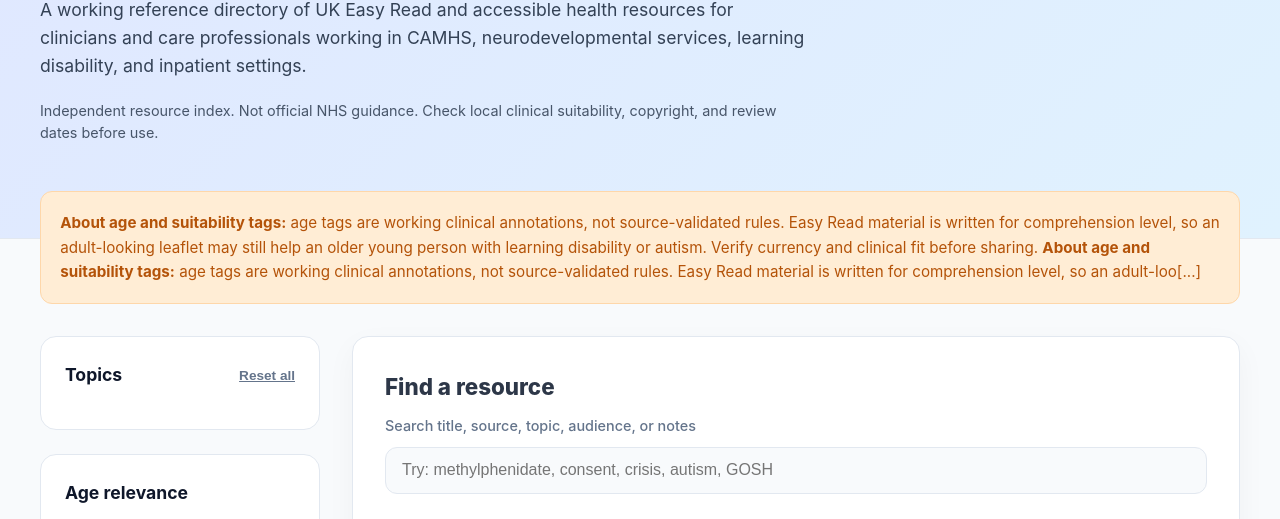
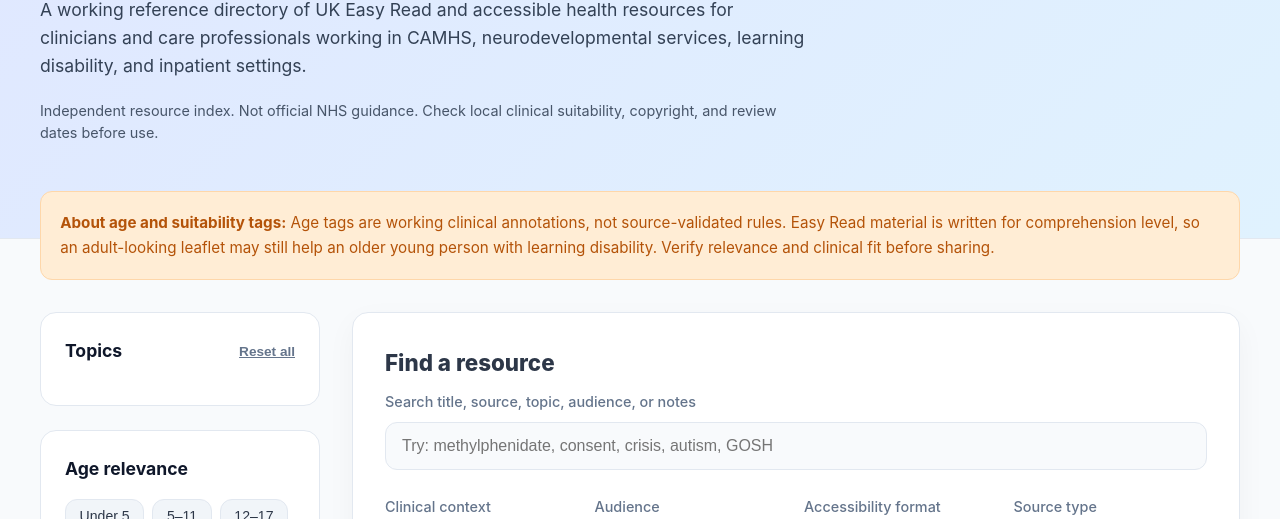
Before and after one commit to Prav0301/easy-read-resource-index, a plain HTML site: page index.html in a window 1280 px wide. Shown: the part 224-743 px from the top of the page. Drawn offline with Linux system fonts and the light colour scheme.

Commit message:
Update index.html

```diff
--- a/index.html
+++ b/index.html
@@ -21,8 +21,7 @@
 
   <main class="container portal-shell">
     <section class="notice" aria-label="Important note about age tags">
-      <strong>About age and suitability tags:</strong> age tags are working clinical annotations, not source-validated rules. Easy Read material is written for comprehension level, so an adult-looking leaflet may still help an older young person with learning disability or autism. Verify currency and clinical fit before sharing.
-      <strong>About age and suitability tags:</strong> age tags are working clinical annotations, not source-validated rules. Easy Read material is written for comprehension level, so an adult-loo[...]
+      <strong>About age and suitability tags:</strong> Age tags are working clinical annotations, not source-validated rules. Easy Read material is written for comprehension level, so an adult-looking leaflet may still help an older young person with learning disability. Verify relevance and clinical fit before sharing.
     </section>
 
     <section class="layout-grid">
```
